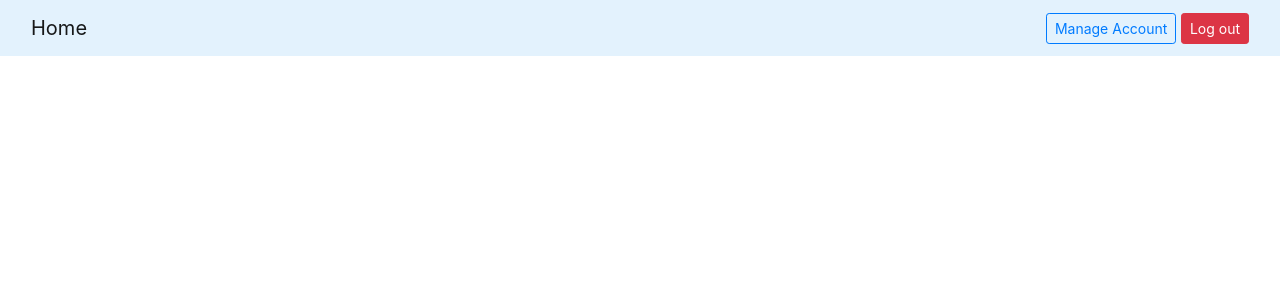
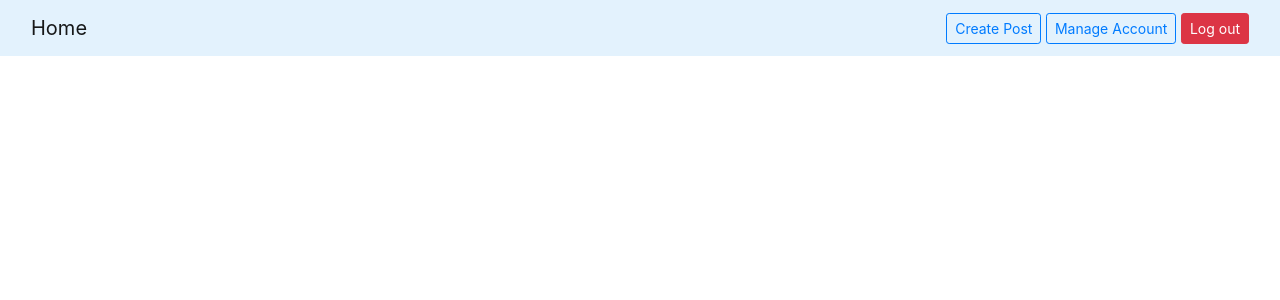
Before and after one commit to organpcysd/Project_Script_G09, a PHP site: page /navbar_user.php in a window 1280 px wide. Shown: the top 300 px of the page. Run offline with PHP 8.4, Linux system fonts and the light colour scheme.

Commit message:
Update navbar_user.php

```diff
--- a/navbar_user.php
+++ b/navbar_user.php
@@ -3,13 +3,14 @@
 ?>
     <nav class="navbar navbar-light" style="background-color: #e3f2fd;">
         <div class="container-fluid">
-          <a class="navbar-brand" href="#">
+          <a class="navbar-brand" href="index.php">
             Home
           </a>
          <!-- Navbar Login,Register -->
           <div>
+            <a href="#" class="btn btn-outline-primary btn-sm">Create Post</a>
             <a href="#" class="btn btn-outline-primary btn-sm">Manage Account</a>
-            <a href="#" class="btn btn-danger btn-sm">Log out</a>
+            <a href="logout.php" class="btn btn-danger btn-sm">Log out</a>
           </div>
         </div>
     </nav>
```
